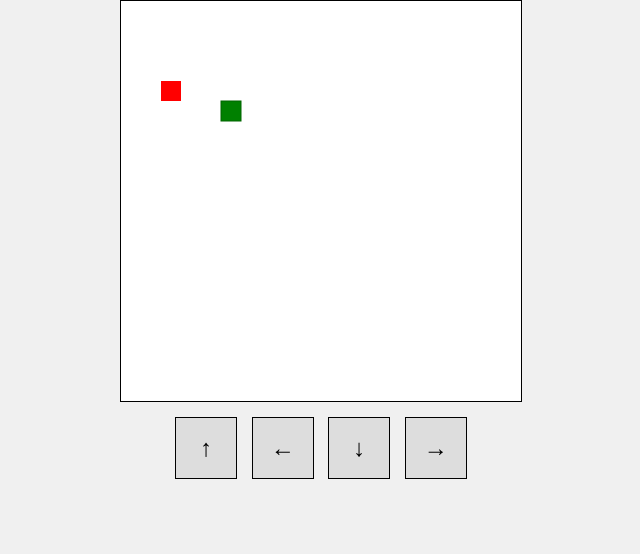
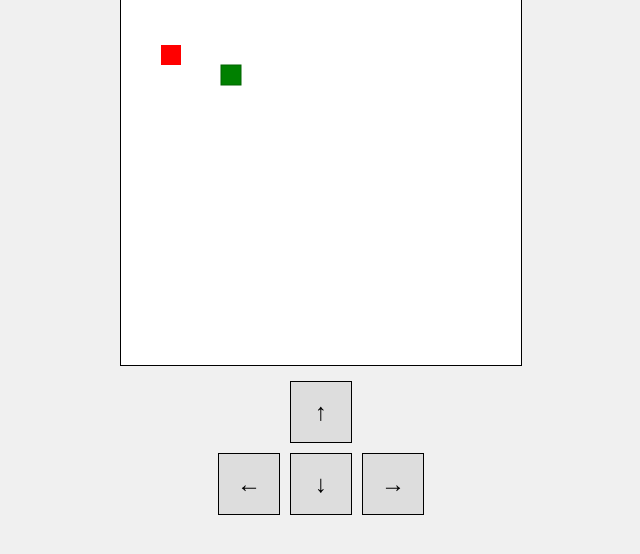
Before and after one commit to Frycu7709/Nowy, a plain HTML site: page index.html in a window 1280 px wide. Shown: the part 206-760 px from the top of the page, without its empty margins (319-959 px from the left). Drawn offline with Linux system fonts and the light colour scheme.

Commit message:
Dodano interaktywne przyciski sterujce do gry Snake

```diff
--- a/index.html
+++ b/index.html
@@ -20,18 +20,23 @@
         }
         #controls {
             margin-top: 10px;
+            display: flex;
+            flex-direction: column;
+            align-items: center;
         }
         .control {
             width: 60px;
             height: 60px;
-            margin: 5px;
             background-color: #ddd;
             border: 1px solid #000;
-            display: inline-block;
             text-align: center;
             line-height: 60px;
             font-size: 24px;
             cursor: pointer;
+            margin: 5px;
+        }
+        .control-row {
+            display: flex;
         }
     </style>
 </head>
@@ -40,10 +45,14 @@
     <canvas id="gameCanvas" width="400" height="400"></canvas>
     <h2 id="gameOver" style="display:none;">Przegrałeś! Naciśnij "R", aby zagrać ponownie.</h2>
     <div id="controls">
-        <div class="control" onclick="changeDirection('UP')">↑</div>
-        <div class="control" onclick="changeDirection('LEFT')">←</div>
-        <div class="control" onclick="changeDirection('DOWN')">↓</div>
-        <div class="control" onclick="changeDirection('RIGHT')">→</div>
+        <div class="control-row">
+            <div class="control" onclick="changeDirection('UP')">↑</div>
+        </div>
+        <div class="control-row">
+            <div class="control" onclick="changeDirection('LEFT')">←</div>
+            <div class="control" onclick="changeDirection('DOWN')">↓</div>
+            <div class="control" onclick="changeDirection('RIGHT')">→</div>
+        </div>
     </div>
     <script>
         const canvas = document.getElementById('gameCanvas');
```
